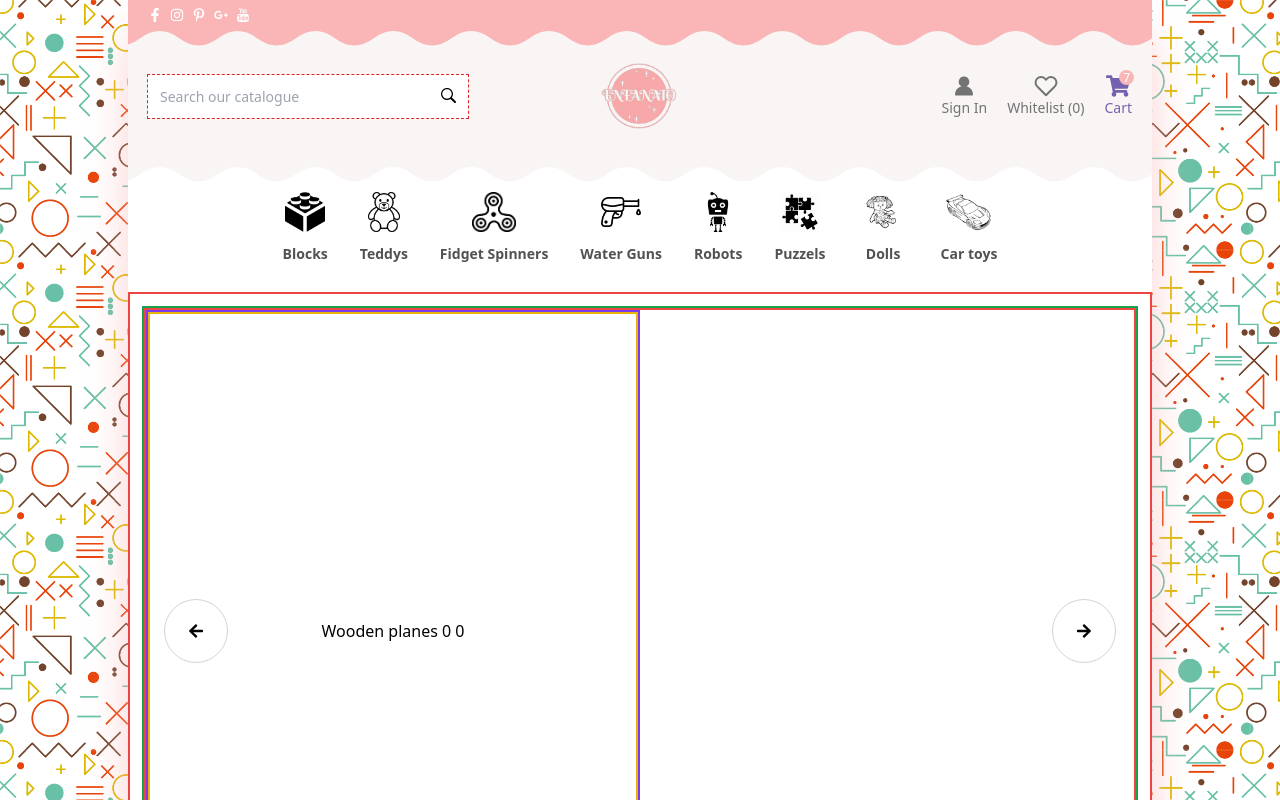
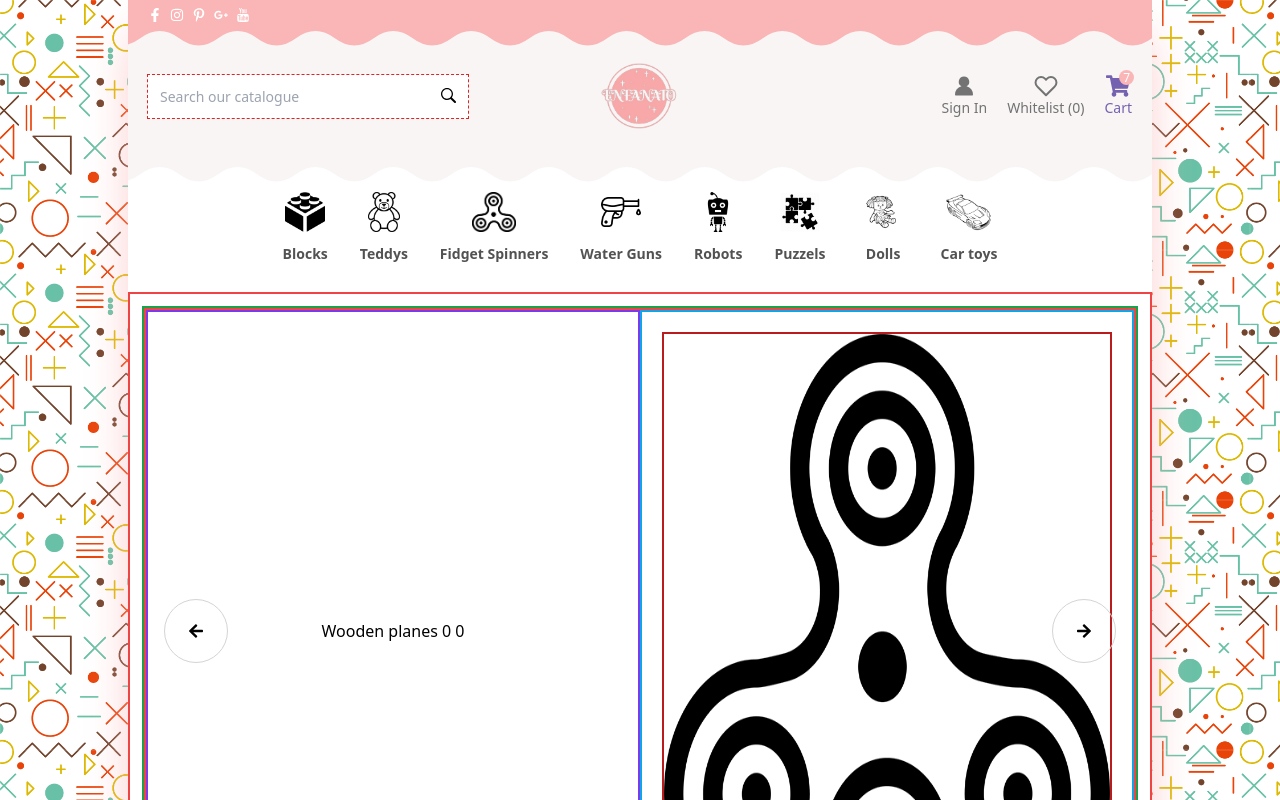
Before and after one commit to shabbirbd/Enfanato, a React (Vite) app: page / in a window 1280 px wide. Shown: the top 800 px of the page. Built offline with nearby package versions, Linux system fonts and the light colour scheme.

Commit message:
adding component

```diff
--- a/src/components/HeroSlider.jsx
+++ b/src/components/HeroSlider.jsx
@@ -1,10 +1,14 @@
 import React, { useState } from 'react';
 import { FaArrowLeft, FaArrowRight } from "react-icons/fa";
+import iconrobot from '../assets/iconrobot.png';
+import iconspinner from '../assets/iconspinner.png';
+import iconteddy from '../assets/iconteddy.png';
 
 
 
 const HeroSlider = () => {
         const texts = ["Wooden planes", "Colorful Spinners", "Beautifyl Teddys"];
+        const images = [iconspinner, iconteddy, iconrobot]
         const [translate, setTranslate] = useState(0)
 
         const nextText = ()=>{
@@ -23,6 +27,7 @@ const HeroSlider = () => {
             }
         }
 
+
     return (
         <div className='border-2 border-green-600 xl:h-[650px] lg:h-[550px] md:h-[450px] h-[350px] bg-white m-3 relative '>
                 <div className='w-full h-full flex items-center justify-between px-5 absolute z-50'>
@@ -38,14 +43,22 @@ const HeroSlider = () => {
                     <div className='overflow-hidden relative flex flex-col  border-2 border-violet-600 w-full'>
                         {
                             texts.map((item, i)=>(
-                                <div className={`min-h-full -translate-y-[${translate}%] duration-500 flex items-center justify-center border-2 border-yellow-500`} key={i} >
+                                <div className={`min-h-full h-full -translate-y-[${translate}%] duration-500 flex items-center justify-center `} key={i} >
                                     <h2 >{item} {i} {translate}</h2>
                                 </div>
                             ))
                         }
                     </div>
 
-
+                    <div className='border-2 border-sky-500 overflow-hidden relative flex items-center justify-center w-full'>
+                        {
+                            images.map((item, i)=>(
+                                <div key={i} className={`${translate === i* 100 ? "opacity-100" : "opacity-0"} flex items-center justify-center transition-all ease-in-out absolute h-full duration-1000  p-5`}>
+                                    <img src={item} alt="img" className='border-2 h-full border-red-700 '/>
+                                </div>
+                            ))
+                        }
+                    </div>
                 </div>
         </div>
     );
```
